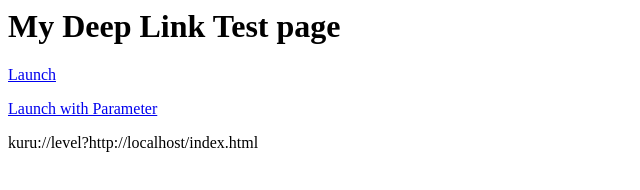
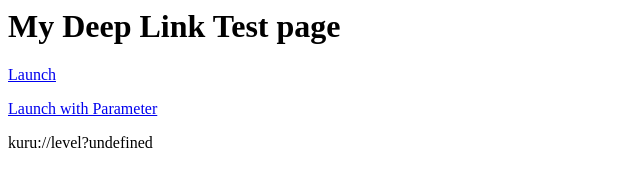
Before and after one commit to baykidrizzle/KuruCustomLevel, a plain HTML site: page index.html in a window 1280 px wide. Shown: the whole page, without its empty margins (0-640 px from the left). Drawn offline with Linux system fonts and the light colour scheme.

Commit message:
jhkljkhl

```diff
--- a/index.html
+++ b/index.html
@@ -9,7 +9,7 @@
 
     <a><p id="root"></p></a>
     <script>
-        var justLevelInfo = window.location.href.split("?");
+        var justLevelInfo = window.location.href.split("?")[1];
         document.getElementById("root").innerHTML = "kuru://level?" + justLevelInfo;
     </script>
 </body>
```
